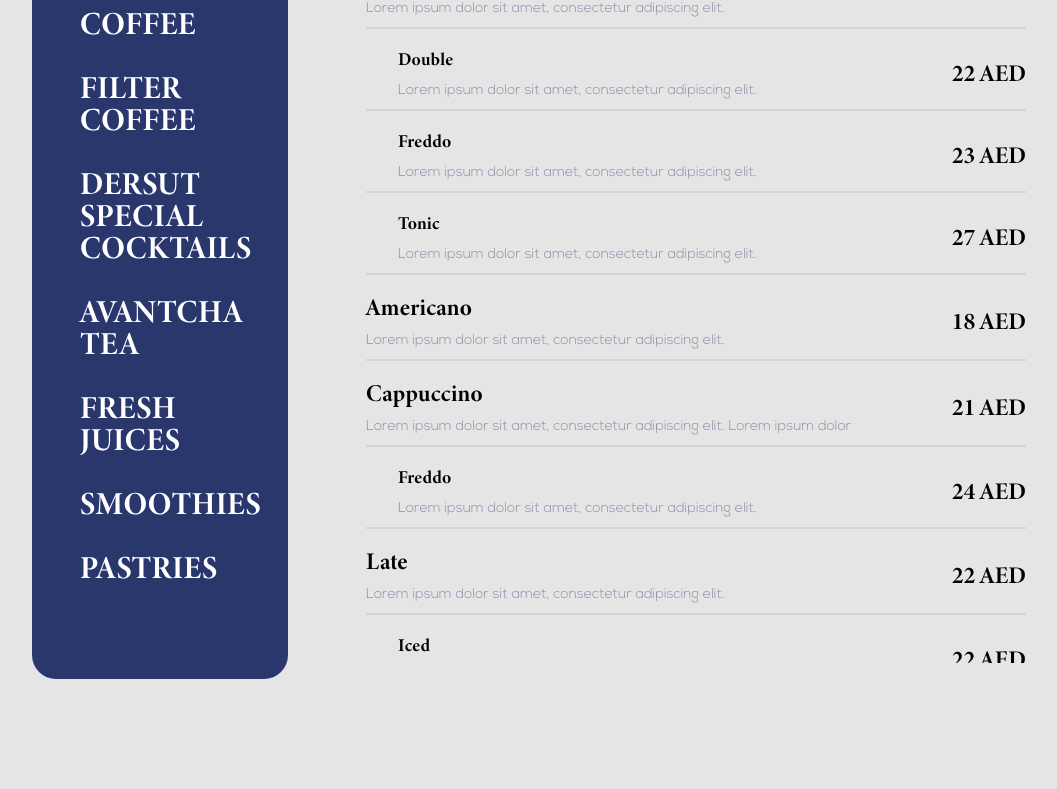
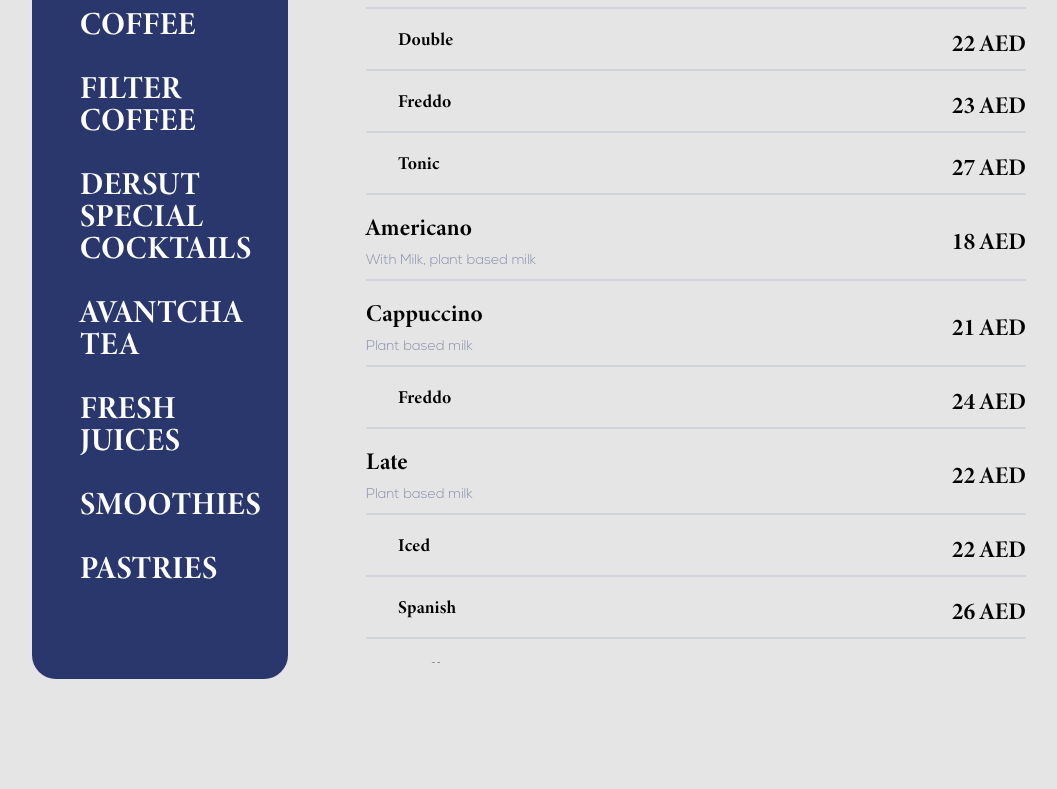
Before and after one commit to hdmuae/windwestcafe-nextjs, a Next.js app: page / in a window 1280 px wide. Shown: the part 2151-2940 px from the top of the page, without its empty margins (96-1153 px from the left). Built offline with nearby package versions, Linux system fonts and the light colour scheme.

Commit message:
menu updates

```diff
--- a/src/components/MenuTable/avantcha-tea-menu.tsx
+++ b/src/components/MenuTable/avantcha-tea-menu.tsx
@@ -43,13 +43,13 @@ class AvantchaTea extends React.Component {
         return (
             <div className="m-auto w-11/12">
                 <MenuRecord
-                    name="Avantcha Tea: (types will add soon)"
-                    description="Lorem ipsum dolor sit amet, consectetur adipiscing elit"
+                    name="Avantcha Tea"
+                    description=""
                     price={20}
                 />
                 <SubMenuRecord
                     name="Iced Tea"
-                    description="Lorem ipsum dolor sit amet, consectetur adipiscing elit"
+                    description=""
                     price={25}
                 />
             </div>
--- a/src/components/MenuTable/coffee-menu.tsx
+++ b/src/components/MenuTable/coffee-menu.tsx
@@ -44,77 +44,72 @@ class Coffee extends React.Component {
             <div className="m-auto w-11/12">
                 <MenuRecord
                     name="Espresso"
-                    description="Lorem ipsum dolor sit amet, consectetur adipiscing elit."
+                    description=""
                     price={18}
                 />
                 <SubMenuRecord
                     name="Double"
-                    description="Lorem ipsum dolor sit amet, consectetur adipiscing elit."
+                    description=""
                     price={22}
                 />
                 <SubMenuRecord
                     name="Freddo"
-                    description="Lorem ipsum dolor sit amet, consectetur adipiscing elit."
+                    description=""
                     price={23}
                 />
                 <SubMenuRecord
                     name="Tonic"
-                    description="Lorem ipsum dolor sit amet, consectetur adipiscing elit."
+                    description=""
                     price={27}
                 />
                 <MenuRecord
                     name="Americano"
-                    description="Lorem ipsum dolor sit amet, consectetur adipiscing elit."
+                    description="With Milk, plant based milk"
                     price={18}
                 />
                 <MenuRecord
                     name="Cappuccino"
-                    description="Lorem ipsum dolor sit amet, consectetur adipiscing elit. Lorem ipsum dolor"
+                    description="Plant based milk"
                     price={21}
                 />
                 <SubMenuRecord
                     name="Freddo"
-                    description="Lorem ipsum dolor sit amet, consectetur adipiscing elit."
+                    description=""
                     price={24}
                 />
                 <MenuRecord
                     name="Late"
-                    description="Lorem ipsum dolor sit amet, consectetur adipiscing elit."
+                    description="Plant based milk"
                     price={22}
                 />
                 <SubMenuRecord
                     name="Iced"
-                    description="Lorem ipsum dolor sit amet, consectetur adipiscing elit."
+                    description=""
                     price={22}
                 />
                 <SubMenuRecord
                     name="Spanish"
-                    description="Lorem ipsum dolor sit amet, consectetur adipiscing elit."
+                    description=""
                     price={26}
                 />
                 <SubMenuRecord
                     name="Vanilla"
-                    description="Lorem ipsum dolor sit amet, consectetur adipiscing elit."
+                    description=""
                     price={24}
                 />
                 <MenuRecord
                     name="Flat White"
-                    description="Lorem ipsum dolor sit amet, consectetur adipiscing elit. Lorem ipsum dolor"
+                    description="Plant based milk"
                     price={25}
                 />
                 <SubMenuRecord
                     name="Freddo"
-                    description="Lorem ipsum dolor sit amet, consectetur adipiscing elit."
+                    description=""
                     price={27}
                 />
                 <MenuRecord
-                    name="Flat White"
-                    description="Lorem ipsum dolor sit amet, consectetur adipiscing elit. Lorem ipsum dolor"
-                    price={25}
-                />
-                <MenuRecord
                     name="Cacao"
-                    description="Lorem ipsum dolor sit amet, consectetur adipiscing elit. Lorem ipsum dolor"
+                    description="Dark chocolate, Hazelnut, Orange&Cinnamon, White chocolate, Coconut, Amaretto"
                     price={22}
                 />
             </div>
--- a/src/components/MenuTable/filter-coffee-menu.tsx
+++ b/src/components/MenuTable/filter-coffee-menu.tsx
@@ -44,22 +44,24 @@ class FilterCoffee extends React.Component {
             <div className="m-auto w-11/12">
                 <MenuRecord
                     name="Cold Brew"
-                    description="Lorem ipsum dolor sit amet, consectetur adipiscing elit."
+                    description="Dripped coffee that has been brewed with cold rather hot water"
                     price={30}
                 />
                 <MenuRecord
                     name="Cascara Tonic"
-                    description="Lorem ipsum dolor sit amet, consectetur adipiscing elit."
+                    description="Caffeinated, tea-like drink with a fruity flavour made from dried coffee cherries"
                     price={35}
                 />
                 <MenuRecord
                     name="Nitro"
-                    description="Lorem ipsum dolor sit amet, consectetur adipiscing elit."
+                    description="It’s a variation of cold brewed coffee that used addition of nitrogen gas to create
+                    a smooth texture"
                     price={32}
                 />
                 <MenuRecord
                     name="V60"
-                    description="Lorem ipsum dolor sit amet, consectetur adipiscing elit."
+                    description="The name stems from the shape of device. It is “V” shaped with angles of 60 degrees
+                    in which hot water passes through ground coffee in a special funnel with a paper filter"
                     price={32}
                 />
             </div>
--- a/src/components/MenuTable/fresh-juices-menu.tsx
+++ b/src/components/MenuTable/fresh-juices-menu.tsx
@@ -44,27 +44,27 @@ class FreshJuices extends React.Component {
             <div className="m-auto w-11/12">
                 <MenuRecord
                     name="Fresh Juices"
-                    description="Lorem ipsum dolor sit amet, consectetur adipiscing elit."
+                    description=""
                     price={20}
                 />
                 <SubMenuRecord
                     name="Orange"
-                    description="Lorem ipsum dolor sit amet, consectetur adipiscing elit."
+                    description=""
                     price={20}
                 />
                 <SubMenuRecord
                     name="Apple"
-                    description="Lorem ipsum dolor sit amet, consectetur adipiscing elit."
+                    description=""
                     price={20}
                 />
                 <SubMenuRecord
                     name="Carrot"
-                    description="Lorem ipsum dolor sit amet, consectetur adipiscing elit."
+                    description=""
                     price={20}
                 />
                 <SubMenuRecord
                     name="Pineapple"
-                    description="Lorem ipsum dolor sit amet, consectetur adipiscing elit."
+                    description=""
                     price={20}
                 />
             </div>
--- a/src/components/MenuTable/pastries-menu.tsx
+++ b/src/components/MenuTable/pastries-menu.tsx
@@ -44,17 +44,17 @@ class Pastries extends React.Component {
             <div className="m-auto w-11/12">
                 <MenuRecord
                     name="Plain croissant"
-                    description="Lorem ipsum dolor sit amet, consectetur adipiscing elit."
+                    description=""
                     price={12}
                 />
                 <MenuRecord
                     name="Cheese croissant"
-                    description="Lorem ipsum dolor sit amet, consectetur adipiscing elit."
+                    description=""
                     price={20}
                 />
                 <MenuRecord
                     name="Chocolate croissant"
-                    description="Lorem ipsum dolor sit amet, consectetur adipiscing elit."
+                    description=""
                     price={19}
                 />
             </div>
--- a/src/components/MenuTable/smoothies-menu.tsx
+++ b/src/components/MenuTable/smoothies-menu.tsx
@@ -44,27 +44,27 @@ class Smoothies extends React.Component {
             <div className="m-auto w-11/12">
                 <MenuRecord
                     name="Smoothie"
-                    description="Lorem ipsum dolor sit amet, consectetur adipiscing elit."
+                    description=""
                     price={25}
                 />
                 <SubMenuRecord
                     name="Green"
-                    description="Lorem ipsum dolor sit amet, consectetur adipiscing elit."
+                    description=""
                     price={25}
                 />
                 <SubMenuRecord
                     name="Berry"
-                    description="Lorem ipsum dolor sit amet, consectetur adipiscing elit."
+                    description=""
                     price={25}
                 />
                 <SubMenuRecord
                     name="Tropical"
-                    description="Lorem ipsum dolor sit amet, consectetur adipiscing elit."
+                    description=""
                     price={25}
                 />
                 <SubMenuRecord
                     name="Avocado"
-                    description="Lorem ipsum dolor sit amet, consectetur adipiscing elit."
+                    description=""
                     price={25}
                 />
             </div>
```
